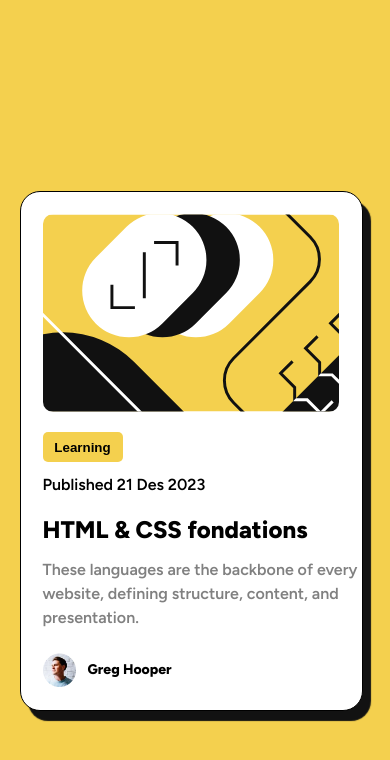
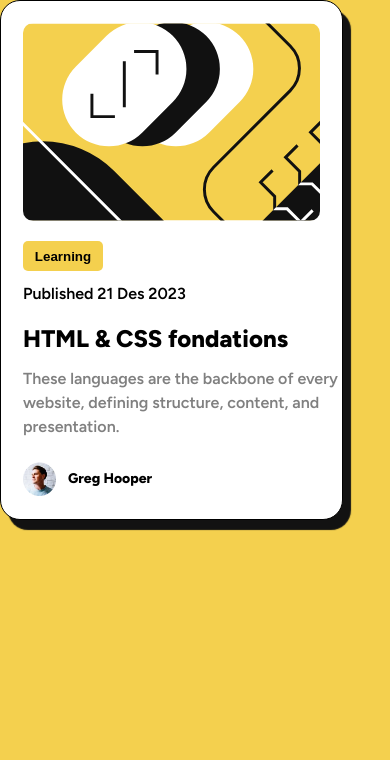
Before and after one commit to meriamBenaliFellague/BlogPreviewCard, a plain HTML site: page index.html in a window 390 px wide. Drawn offline with Linux system fonts and the light colour scheme.

Commit message:
Update style.css

```diff
--- a/style.css
+++ b/style.css
@@ -24,6 +24,8 @@ body{
   font-size: var(--font-size);
   font-family: var(--font-family);
   background-color: var(--Yellow);
+  justify-content: center;
+  align-items: center;
 }
 
 main{
@@ -32,8 +34,6 @@ main{
   border-radius: 20px;
   width: 380px;
   height: 520px;
-  margin-left: 35%;
-  margin-top: 13.5%;
   display: grid;
   grid-template-rows: 220px 63px 40px 43px 90px 50px;
   grid-template-columns: 1fr;
@@ -84,19 +84,10 @@ footer > p{
 }
 
 @media (max-width: 400px){
-  body{
-    display: flex;
-    place-items: center;
-  }
-
   main{
     width: 88%;
     height: 520px;
-    margin-left: 5%;
-    margin-top: 15%;
-    display: grid;
   }
-
   .img-header {
     width: 93%;
   }
```
